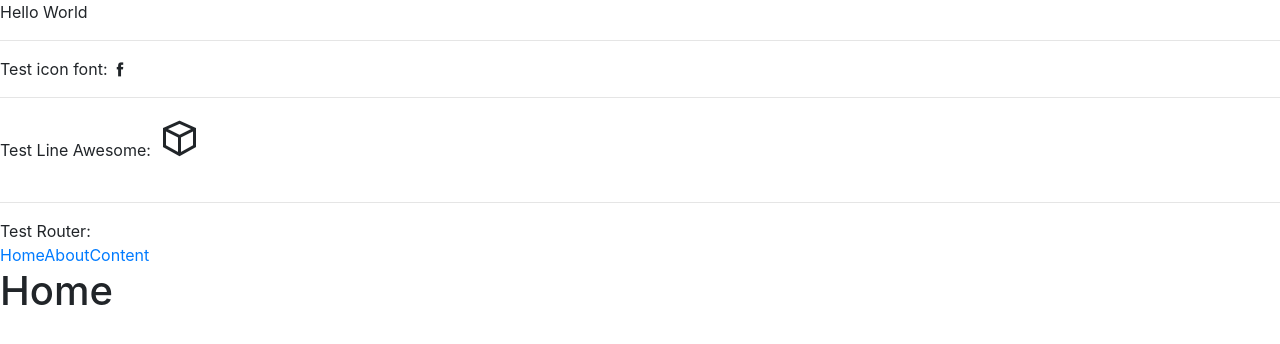
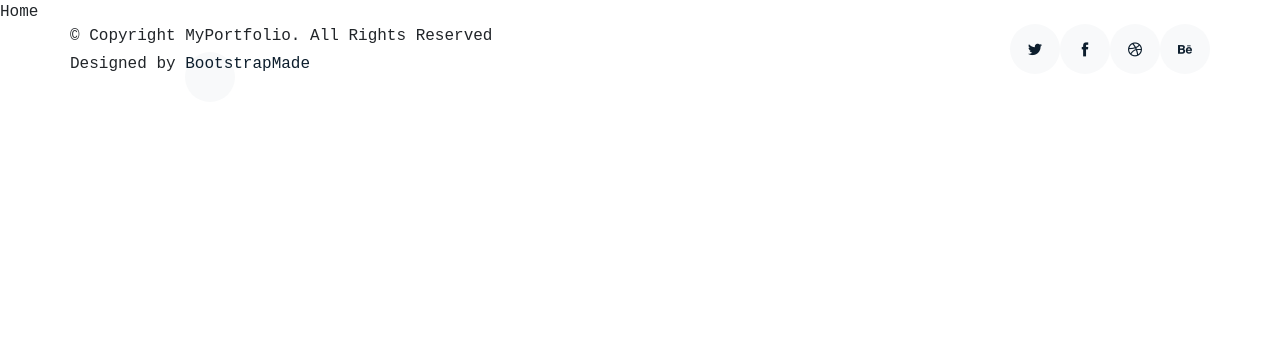
Before and after one commit to intansemc2/react-my-portfolio, a React (Create React App) app: page / in a window 1280 px wide. Shown: the top 344 px of the page. Built offline with nearby package versions, Linux system fonts and the light colour scheme.

Commit message:
Thêm Footer

```diff
--- /dev/null
+++ b/craco.config.js
@@ -0,0 +1,7 @@
+module.exports = {
+    plugins: [
+        {
+            plugin: require('craco-plugin-scoped-css'),
+        },
+    ],
+};
--- a/package.json
+++ b/package.json
@@ -6,6 +6,7 @@
     "@testing-library/jest-dom": "^5.11.9",
     "@testing-library/react": "^11.2.5",
     "@testing-library/user-event": "^12.8.1",
+    "craco-plugin-scoped-css": "^1.1.1",
     "react": "^17.0.1",
     "react-dom": "^17.0.1",
     "react-router-dom": "^5.2.0",
--- /dev/null
+++ b/src/components/footer/Footer.css
@@ -0,0 +1,28 @@
+.Footer {
+    padding: 0 0 4rem 0;
+}
+
+.Footer a {
+    display: inline-block;
+
+    width: 50px;
+    height: 50px;
+
+    border-radius: 50%;
+
+    background: #f8f9fa;
+    color: #0d1e2d;
+    text-align: center;
+
+    position: relative;
+}
+
+.Footer a > span {
+    display: inline-block;
+
+    position: absolute;
+    left: 50%;
+    top: 50%;
+
+    transform: translate(-50%, -50%);
+}
--- /dev/null
+++ b/src/components/footer/Footer.js
@@ -0,0 +1,33 @@
+import React from 'react';
+import './Footer.css';
+
+function Footer() {
+    return (
+        <footer className="Footer container">
+            <div className="row">
+                <div className="col-sm-6">
+                    <p className="mb-1">© Copyright MyPortfolio. All Rights Reserved</p>
+                    <div className="credits">
+                        Designed by <a href="https://bootstrapmade.com/">BootstrapMade</a>
+                    </div>
+                </div>
+                <div className="col-sm-6 social text-md-right">
+                    <a href="#">
+                        <span className="icofont-twitter"></span>
+                    </a>
+                    <a href="#">
+                        <span className="icofont-facebook"></span>
+                    </a>
+                    <a href="#">
+                        <span className="icofont-dribbble"></span>
+                    </a>
+                    <a href="#">
+                        <span className="icofont-behance"></span>
+                    </a>
+                </div>
+            </div>
+        </footer>
+    );
+}
+
+export default Footer;
--- /dev/null
+++ b/src/scenes/app/App.css
@@ -0,0 +1,3 @@
+* {
+    font-family: 'Noto Sans Mono Regular', 'Roboto Mono', monospace;
+}
--- a/src/scenes/app/App.js
+++ b/src/scenes/app/App.js
@@ -1,64 +1,22 @@
 import React from 'react';
-import { Link, Route, BrowserRouter, Switch } from 'react-router-dom';
+import { Route, BrowserRouter, Switch } from 'react-router-dom';
+
+import './App.css';
+
+import Home from '../home/Home.js';
+import Footer from '../../components/footer/Footer.js';
 
 function App() {
     return (
-        <div>
-            Hello World
-            <hr />
-            Test icon font: <span className="icofont-facebook"></span>
-            <hr />
-            Test Line Awesome: <span className="la la-cube la-3x mb-4"></span>
-            <hr />
-            Test Router:
-            <div>
         <BrowserRouter>
-                    <Link to="/">Home</Link>
-                    <Link to="/about">About</Link>
-                    <Link to="/content">Content</Link>
-
-                    <br />
-
             <Switch>
                 <Route exact path="/">
                     <Home />
                 </Route>
+            </Switch>
 
-                        <Route path="/about">
-                            <About />
-                        </Route>
-
-                        <Route path="/content">
-                            <Content />
-                        </Route>
-                    </Switch>
+            <Footer />
         </BrowserRouter>
-            </div>
-        </div>
-    );
-}
-
-function Home() {
-    return (
-        <div>
-            <h1>Home</h1>
-        </div>
-    );
-}
-
-function About() {
-    return (
-        <div>
-            <h1>About</h1>
-        </div>
-    );
-}
-
-function Content() {
-    return (
-        <div>
-            <h1>Content</h1>
-        </div>
     );
 }
 
--- /dev/null
+++ b/src/scenes/home/Home.js
@@ -0,0 +1,7 @@
+import React from 'react';
+
+function Home() {
+    return <div>Home</div>;
+}
+
+export default Home;
```
Also changed, not shown: 1 other file (tests, documents, lock files or other folders). Lines whose indentation alone changed are shown as unchanged.
